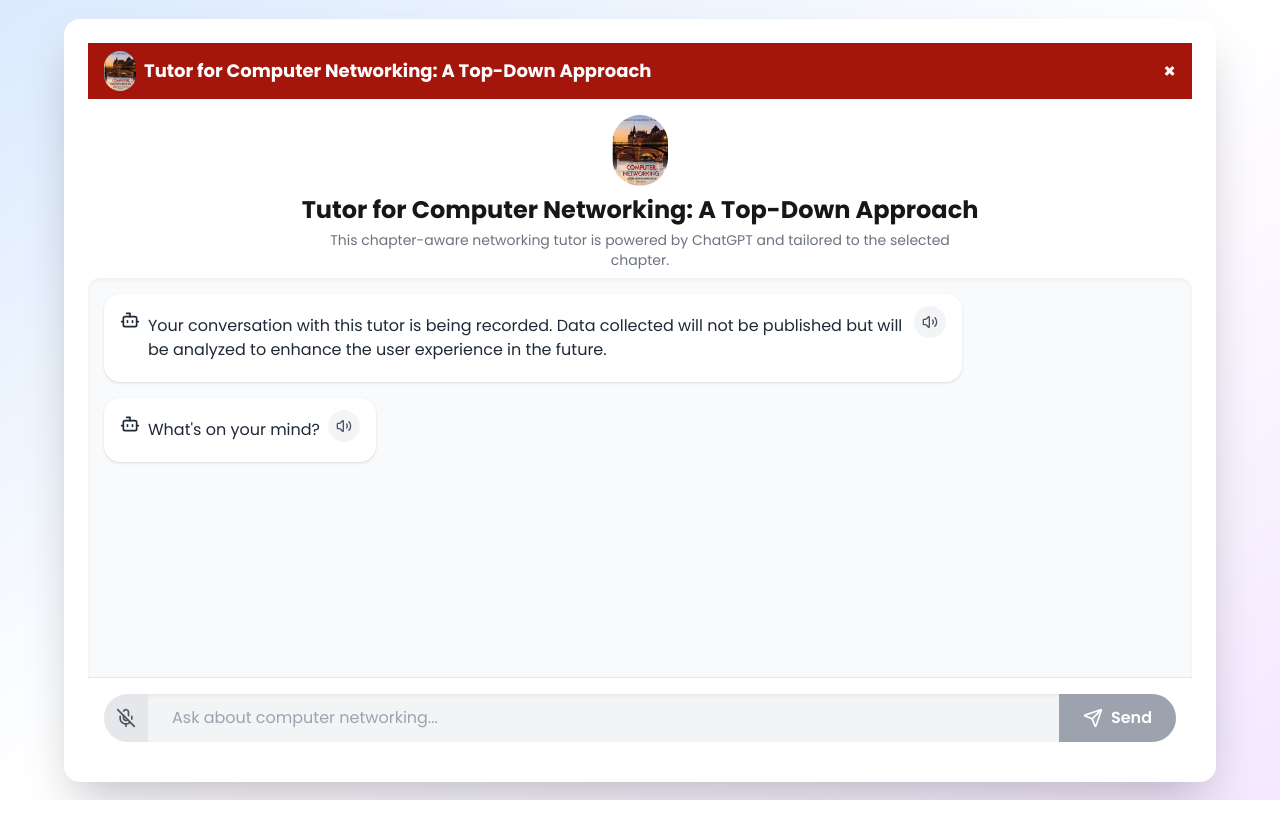
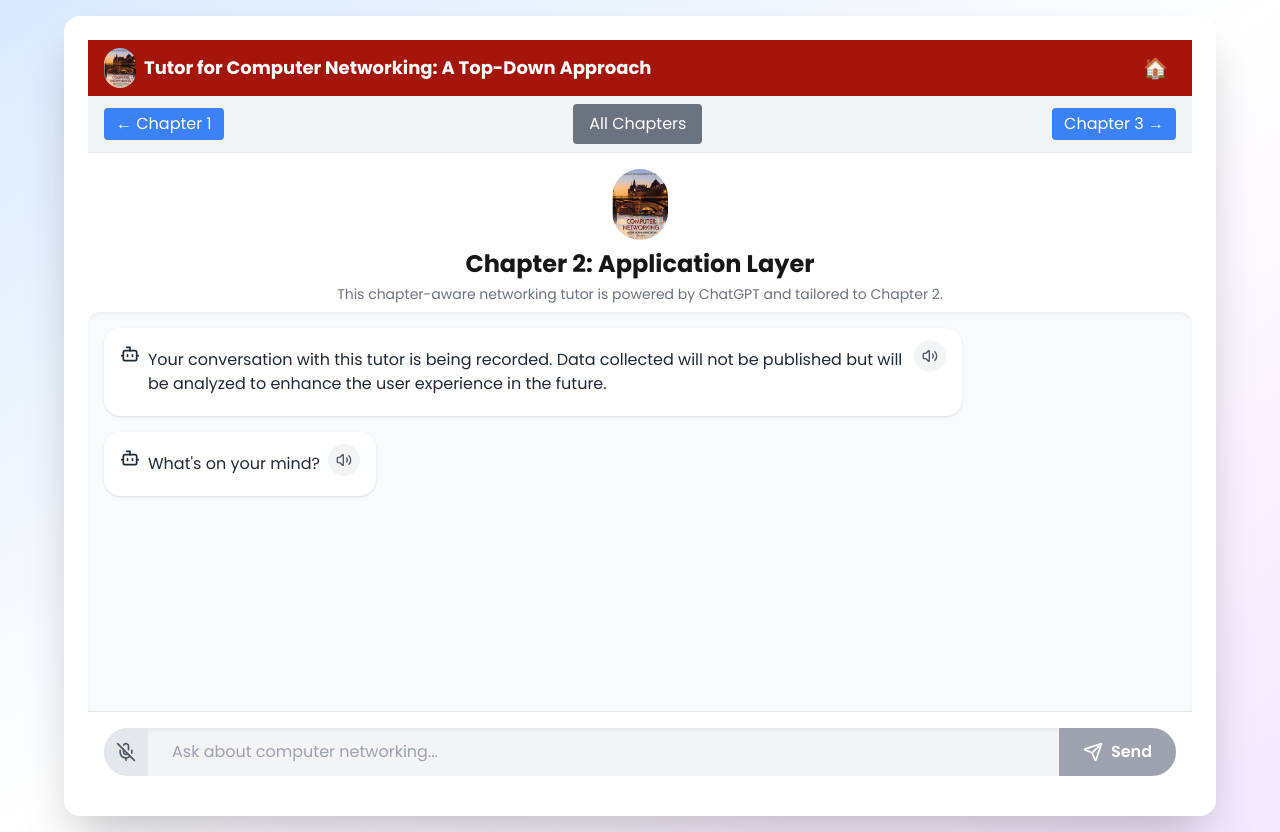
Before and after one commit to shayanahmad7/computer-networking-assistant, a Next.js app: page /chapter2 in a window 1280 px wide. Before the commit the page ends 800 px from the top, so only its background shows below. Built offline with nearby package versions, Linux system fonts and the light colour scheme.

Commit message:
Add chapter names and navigation to tutors

```diff
--- a/app/chapter1/page.tsx
+++ b/app/chapter1/page.tsx
@@ -5,7 +5,7 @@ export default function Chapter1() {
   return (
     <main className="flex min-h-screen flex-col items-center justify-center bg-gradient-to-br from-blue-100 via-white to-purple-100 p-4">
       <div className="w-full max-w-6xl rounded-2xl bg-white p-6 shadow-2xl">
-        <ChapterHeader />
+        <ChapterHeader chapterNumber={1} chapterTitle="Computer Networks and the Internet" />
         <Chat assistantId={process.env.ASSISTANT1_ID || ''} />
       </div>
     </main>
--- a/app/chapter2/page.tsx
+++ b/app/chapter2/page.tsx
@@ -5,7 +5,7 @@ export default function Chapter2() {
   return (
     <main className="flex min-h-screen flex-col items-center justify-center bg-gradient-to-br from-blue-100 via-white to-purple-100 p-4">
       <div className="w-full max-w-6xl rounded-2xl bg-white p-6 shadow-2xl">
-        <ChapterHeader />
+        <ChapterHeader chapterNumber={2} chapterTitle="Application Layer" />
         <Chat assistantId={process.env.ASSISTANT2_ID || ''} />
       </div>
     </main>
--- a/app/chapter3/page.tsx
+++ b/app/chapter3/page.tsx
@@ -5,7 +5,7 @@ export default function Chapter3() {
   return (
     <main className="flex min-h-screen flex-col items-center justify-center bg-gradient-to-br from-blue-100 via-white to-purple-100 p-4">
       <div className="w-full max-w-6xl rounded-2xl bg-white p-6 shadow-2xl">
-        <ChapterHeader />
+        <ChapterHeader chapterNumber={3} chapterTitle="Transport Layer" />
         <Chat assistantId={process.env.ASSISTANT3_ID || ''} />
       </div>
     </main>
--- a/app/chapter4/page.tsx
+++ b/app/chapter4/page.tsx
@@ -5,7 +5,7 @@ export default function Chapter4() {
   return (
     <main className="flex min-h-screen flex-col items-center justify-center bg-gradient-to-br from-blue-100 via-white to-purple-100 p-4">
       <div className="w-full max-w-6xl rounded-2xl bg-white p-6 shadow-2xl">
-        <ChapterHeader />
+        <ChapterHeader chapterNumber={4} chapterTitle="The Network Layer: Data Plane" />
         <Chat assistantId={process.env.ASSISTANT4_ID || ''} />
       </div>
     </main>
--- a/app/chapter5/page.tsx
+++ b/app/chapter5/page.tsx
@@ -5,7 +5,7 @@ export default function Chapter5() {
   return (
     <main className="flex min-h-screen flex-col items-center justify-center bg-gradient-to-br from-blue-100 via-white to-purple-100 p-4">
       <div className="w-full max-w-6xl rounded-2xl bg-white p-6 shadow-2xl">
-        <ChapterHeader />
+        <ChapterHeader chapterNumber={5} chapterTitle="The Network Layer: Control Plane" />
         <Chat assistantId={process.env.ASSISTANT5_ID || ''} />
       </div>
     </main>
--- a/app/chapter6/page.tsx
+++ b/app/chapter6/page.tsx
@@ -5,7 +5,7 @@ export default function Chapter6() {
   return (
     <main className="flex min-h-screen flex-col items-center justify-center bg-gradient-to-br from-blue-100 via-white to-purple-100 p-4">
       <div className="w-full max-w-6xl rounded-2xl bg-white p-6 shadow-2xl">
-        <ChapterHeader />
+        <ChapterHeader chapterNumber={6} chapterTitle="The Link Layer and LANs" />
         <Chat assistantId={process.env.ASSISTANT6_ID || ''} />
       </div>
     </main>
--- a/app/chapter7/page.tsx
+++ b/app/chapter7/page.tsx
@@ -5,7 +5,7 @@ export default function Chapter7() {
   return (
     <main className="flex min-h-screen flex-col items-center justify-center bg-gradient-to-br from-blue-100 via-white to-purple-100 p-4">
       <div className="w-full max-w-6xl rounded-2xl bg-white p-6 shadow-2xl">
-        <ChapterHeader />
+        <ChapterHeader chapterNumber={7} chapterTitle="Wireless and Mobile Networks" />
         <Chat assistantId={process.env.ASSISTANT7_ID || ''} />
       </div>
     </main>
--- a/app/chapter8/page.tsx
+++ b/app/chapter8/page.tsx
@@ -5,7 +5,7 @@ export default function Chapter8() {
   return (
     <main className="flex min-h-screen flex-col items-center justify-center bg-gradient-to-br from-blue-100 via-white to-purple-100 p-4">
       <div className="w-full max-w-6xl rounded-2xl bg-white p-6 shadow-2xl">
-        <ChapterHeader />
+        <ChapterHeader chapterNumber={8} chapterTitle="Security in Computer Networks" />
         <Chat assistantId={process.env.ASSISTANT8_ID || ''} />
       </div>
     </main>
--- a/app/components/ChapterHeader.tsx
+++ b/app/components/ChapterHeader.tsx
@@ -1,6 +1,16 @@
 import Image from 'next/image';
+import Link from 'next/link';
 
-const ChapterHeader = () => (
+interface ChapterHeaderProps {
+  chapterNumber: number;
+  chapterTitle: string;
+}
+
+const ChapterHeader = ({ chapterNumber, chapterTitle }: ChapterHeaderProps) => {
+  const getPrevChapter = () => chapterNumber > 1 ? chapterNumber - 1 : null;
+  const getNextChapter = () => chapterNumber < 8 ? chapterNumber + 1 : null;
+
+  return (
     <>
       {/* Compact Top Bar */}
       <div className="w-full flex items-center justify-between bg-[#a4150b] px-4 py-2">
@@ -8,19 +18,53 @@ const ChapterHeader = () => (
           <Image src="/book_cover.png" alt="Book Cover" width={32} height={32} className="rounded-full mr-2" />
           <span className="text-white text-lg font-bold">Tutor for Computer Networking: A Top-Down Approach</span>
         </div>
-      <button className="text-white text-xl font-bold focus:outline-none" aria-label="Close">
-        ×
-      </button>
+        <Link href="/" className="text-white text-xl font-bold focus:outline-none hover:bg-red-800 px-2 py-1 rounded" aria-label="Home">
+          🏠
+        </Link>
       </div>
+
+      {/* Navigation Bar */}
+      <div className="w-full flex items-center justify-between bg-gray-100 px-4 py-2 border-b">
+        <div className="flex items-center space-x-2">
+          {getPrevChapter() && (
+            <Link
+              href={`/chapter${getPrevChapter()}`}
+              className="flex items-center px-3 py-1 bg-blue-500 text-white rounded hover:bg-blue-600 transition"
+            >
+              ← Chapter {getPrevChapter()}
+            </Link>
+          )}
+        </div>
+
+        <Link
+          href="/"
+          className="px-4 py-2 bg-gray-500 text-white rounded hover:bg-gray-600 transition"
+        >
+          All Chapters
+        </Link>
+
+        <div className="flex items-center space-x-2">
+          {getNextChapter() && (
+            <Link
+              href={`/chapter${getNextChapter()}`}
+              className="flex items-center px-3 py-1 bg-blue-500 text-white rounded hover:bg-blue-600 transition"
+            >
+              Chapter {getNextChapter()} →
+            </Link>
+          )}
+        </div>
+      </div>
+
       {/* Condensed Center Section */}
       <div className="flex flex-col items-center mt-4 mb-2">
         <Image src="/book_cover.png" alt="Book Cover" width={56} height={56} className="rounded-full mb-2" />
-      <h2 className="text-xl md:text-2xl font-bold mb-1 text-center">Tutor for Computer Networking: A Top-Down Approach</h2>
+        <h2 className="text-xl md:text-2xl font-bold mb-1 text-center">Chapter {chapterNumber}: {chapterTitle}</h2>
         <p className="text-gray-500 text-center max-w-2xl text-sm">
-        This chapter-aware networking tutor is powered by ChatGPT and tailored to the selected chapter.
+          This chapter-aware networking tutor is powered by ChatGPT and tailored to Chapter {chapterNumber}.
         </p>
       </div>
     </>
   );
+};
 
 export default ChapterHeader;
```
Also changed, not shown: app/page.tsx (+10 -8 lines). Lines whose indentation alone changed are shown as unchanged.
